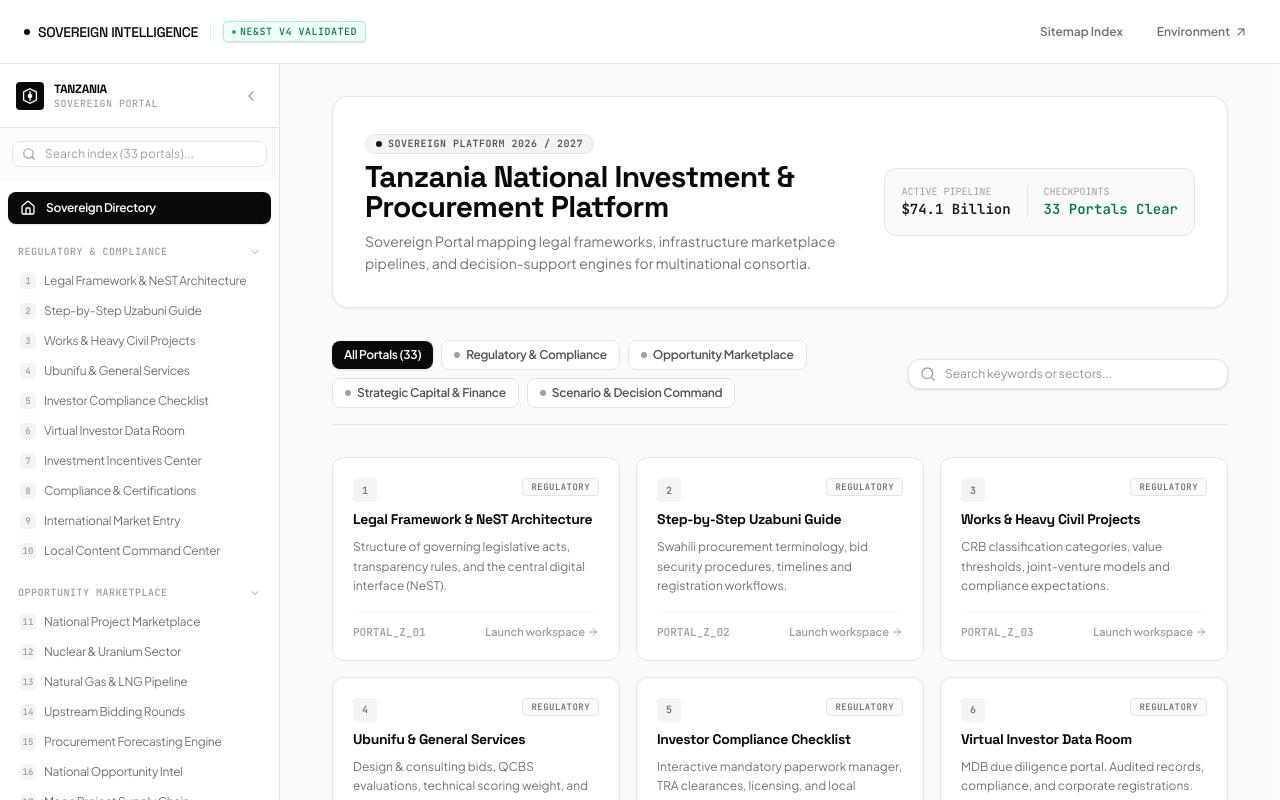
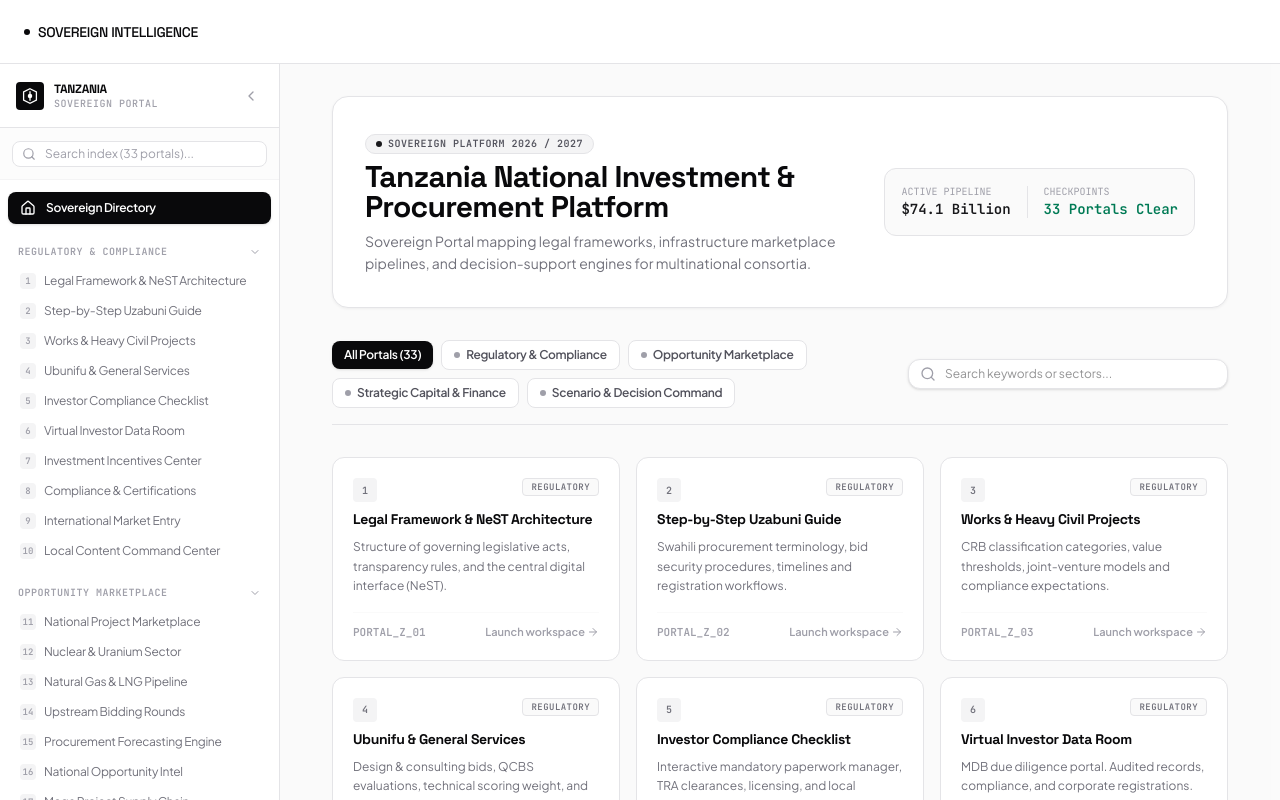
Before and after one commit to Ismaak47/Tanzania-Investment-and-Procurement-Portal, a React (Vite) app: page / in a window 1280 px wide. Shown: the top 800 px of the page. Built offline with nearby package versions, Linux system fonts and the light colour scheme.

Commit message:
refactor(ui): clean up header navigation
Remove obsolete environment link, sitemap index, and status validation badge to simplify the interface.

```diff
--- a/src/App.tsx
+++ b/src/App.tsx
@@ -63,31 +63,10 @@ export default function App() {
               Sovereign Intelligence
             </span>
           </div>
-
-          <div className="h-4 w-px bg-zinc-200 hidden sm:block"></div>
-          <span className="text-[10px] font-mono font-medium text-emerald-700 bg-emerald-50/70 border border-emerald-200 px-2 py-0.5 rounded uppercase tracking-wider hidden sm:inline-flex items-center gap-1 shadow-sm">
-            <span className="w-1 h-1 rounded-full bg-emerald-500 animate-pulse"></span>
-            NE&ST V4 Validated
-          </span>
         </div>
 
         {/* Dynamic header navigation quicklinks / stats index */}
         <div className="flex items-center gap-2 md:gap-4">
-          <button
-            onClick={() => handleDocSelection(null)}
-            className="text-xs font-semibold text-zinc-500 hover:text-zinc-950 hover:bg-zinc-100 px-2.5 min-h-[44px] md:min-h-0 py-1.5 rounded transition-all cursor-pointer flex items-center justify-center"
-          >
-            Sitemap Index
-          </button>
-          <a
-            href="https://ais-dev-ehwej26ahes2a55uz6rzsk-221392660885.europe-west1.run.app"
-            target="_blank"
-            rel="noreferrer"
-            className="flex items-center gap-1 text-xs font-semibold text-zinc-500 hover:text-zinc-950 cursor-pointer min-h-[44px] md:min-h-0 px-2 flex items-center justify-center"
-          >
-            Environment
-            <ArrowUpRight className="w-3.5 h-3.5" />
-          </a>
         </div>
       </header>
 
```
